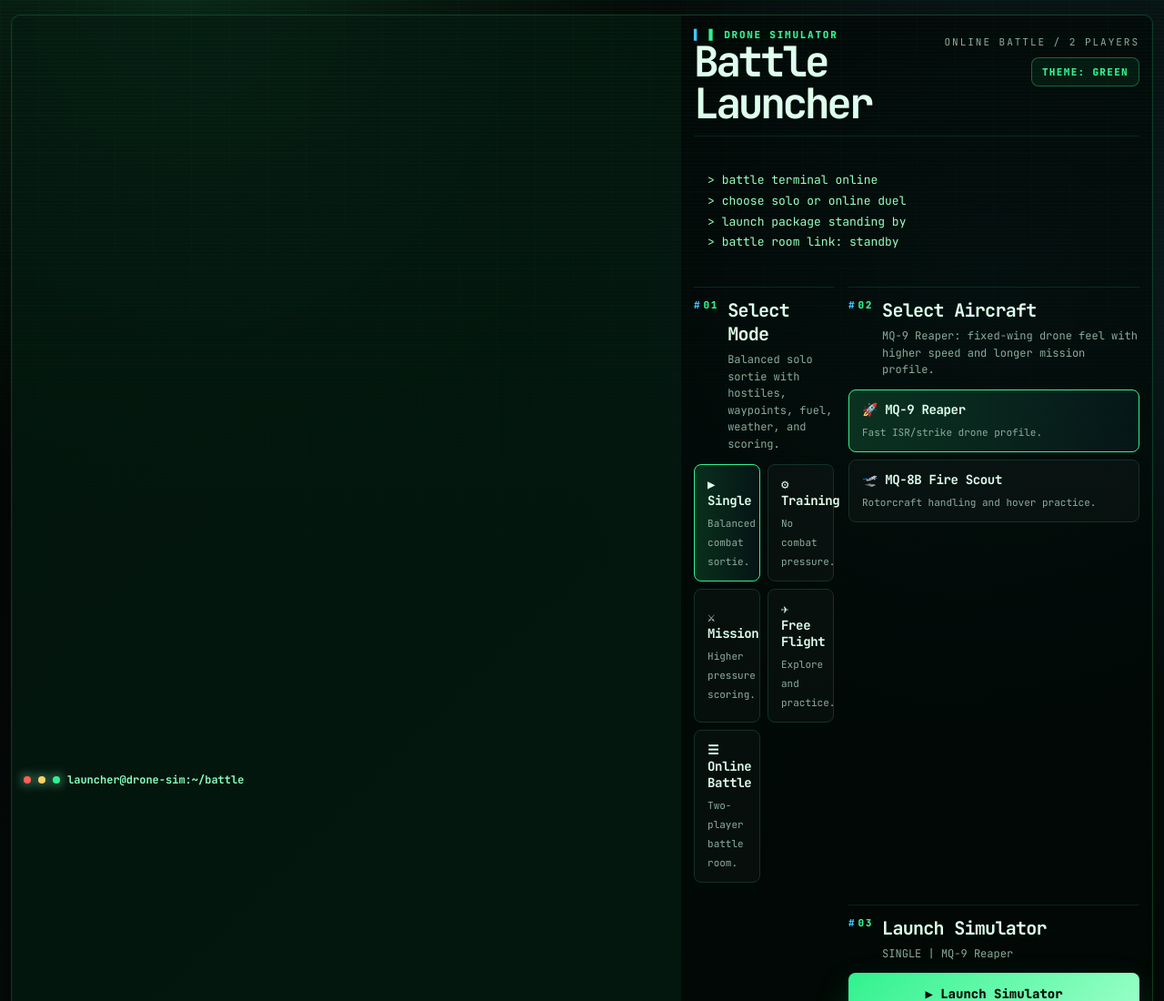
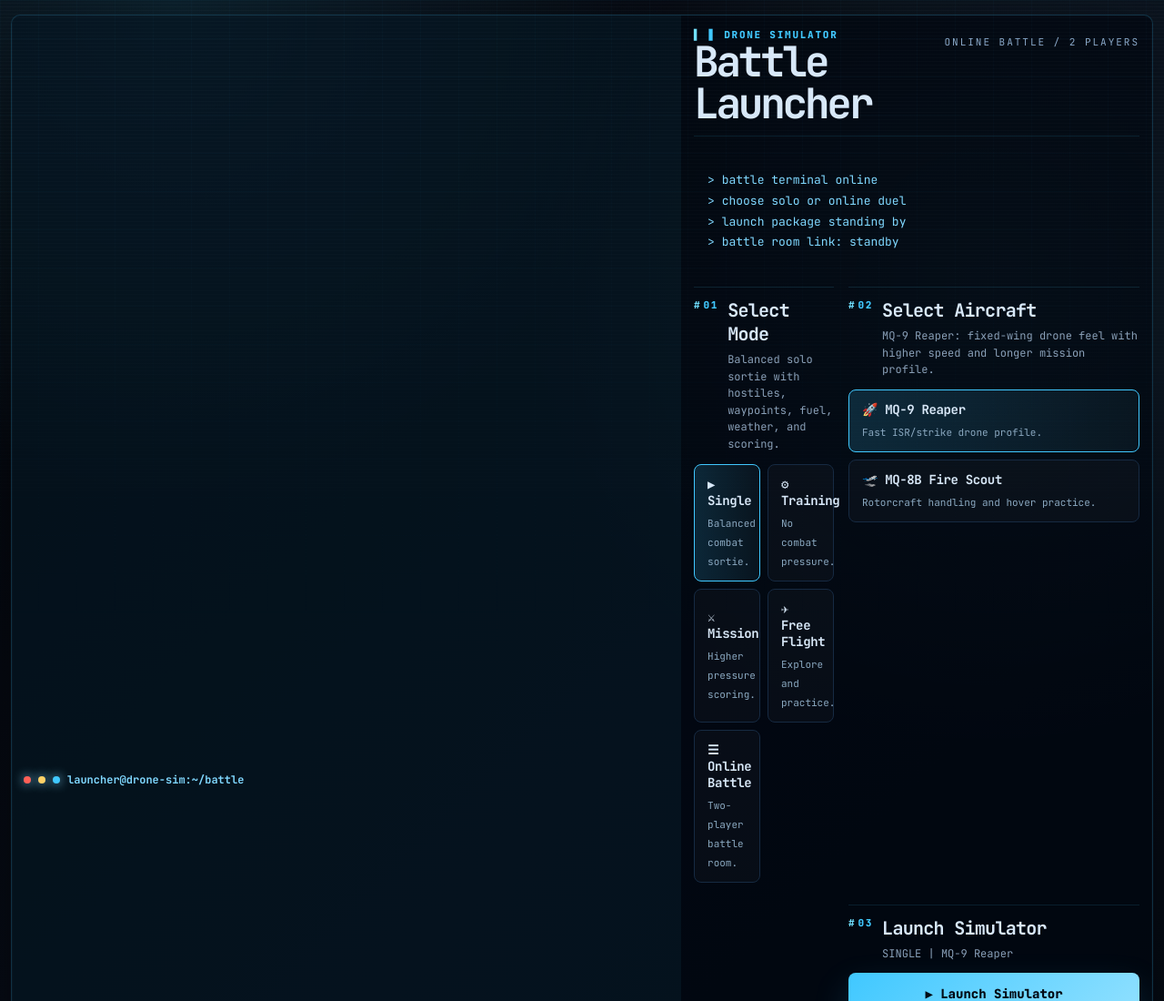
Before and after one commit to 4riful/drone-simulator, a website built with Vite: page index.html in a window 1280 px wide. Shown: the top 1100 px of the page at 91% size. Built offline with nearby package versions, Linux system fonts and the light colour scheme.

Commit message:
Change theme to steel-blue terminal palette

```diff
--- a/index.html
+++ b/index.html
@@ -20,7 +20,6 @@
                     </div>
                     <div class="head-actions">
                         <div class="status-line">Online Battle / 2 Players</div>
-                        <button class="theme-btn" id="btn-theme" type="button" aria-pressed="false">Theme: Green</button>
                     </div>
                 </div>
 
--- a/src/home.css
+++ b/src/home.css
@@ -1,30 +1,17 @@
 :root{
     color-scheme:dark;
-    --bg:#020403;
-    --panel:#06100b;
-    --panel-2:#081711;
-    --line:#143225;
-    --text:#dfffee;
-    --muted:#78a48f;
-    --dim:#4d735f;
-    --accent:#31f28f;
-    --accent-2:#41c7ff;
+    --bg:#04060b;
+    --panel:#080e18;
+    --panel-2:#0a1220;
+    --line:#162a42;
+    --text:#d8e8f8;
+    --muted:#7a9bbf;
+    --dim:#4a6e92;
+    --accent:#40c8ff;
+    --accent-2:#70e0ff;
     --warn:#ffd166;
     --danger:#ff5f56;
     --font:'JetBrains Mono', ui-monospace, SFMono-Regular, Menlo, Monaco, Consolas, monospace;
-}
-:root[data-theme='amber']{
-    --bg:#120b02;
-    --panel:#171006;
-    --panel-2:#1b1208;
-    --line:#4b3715;
-    --text:#fff0db;
-    --muted:#b79568;
-    --dim:#8c6b3d;
-    --accent:#ffb84d;
-    --accent-2:#ffc56a;
-    --warn:#ffe08a;
-    --danger:#ff7a59;
 }
 *{box-sizing:border-box}
 html{min-height:100%;background:var(--bg)}
@@ -34,9 +21,9 @@ body{
     font-family:var(--font);
     color:var(--text);
     background:
-        radial-gradient(circle at 15% 0%, rgba(49,242,143,.16), transparent 34rem),
-        radial-gradient(circle at 85% 18%, rgba(65,199,255,.12), transparent 32rem),
-        linear-gradient(135deg,#020403 0%,#06100c 50%,#020806 100%);
+        radial-gradient(circle at 15% 0%, rgba(64,200,255,.14), transparent 34rem),
+        radial-gradient(circle at 85% 18%, rgba(112,224,255,.10), transparent 32rem),
+        linear-gradient(135deg,#04060b 0%,#080e1a 50%,#040a12 100%);
 }
 body::before{
     content:"";
@@ -44,8 +31,8 @@ body::before{
     inset:0;
     pointer-events:none;
     background:
-        linear-gradient(rgba(49,242,143,.035) 1px, transparent 1px),
-        linear-gradient(90deg, rgba(49,242,143,.025) 1px, transparent 1px),
+        linear-gradient(rgba(64,200,255,.035) 1px, transparent 1px),
+        linear-gradient(90deg, rgba(64,200,255,.025) 1px, transparent 1px),
         repeating-linear-gradient(0deg, rgba(255,255,255,.025) 0 1px, transparent 1px 4px);
     background-size:42px 42px,42px 42px,100% 4px;
     mask-image:linear-gradient(to bottom, rgba(0,0,0,.95), transparent 92%);
@@ -58,8 +45,8 @@ button,input{font:inherit}
     padding:16px 0 24px;
 }
 .terminal-window{
-    border:1px solid rgba(49,242,143,.25);
-    background:linear-gradient(180deg, rgba(5,16,11,.94), rgba(2,8,6,.96));
+    border:1px solid rgba(64,200,255,.25);
+    background:linear-gradient(180deg, rgba(6,12,24,.94), rgba(4,8,16,.96));
     box-shadow:0 28px 90px rgba(0,0,0,.54), inset 0 0 0 1px rgba(255,255,255,.025);
 }
 .terminal-window{
@@ -74,10 +61,10 @@ button,input{font:inherit}
     align-items:flex-start;
     padding-bottom:12px;
     margin-bottom:12px;
-    border-bottom:1px solid rgba(49,242,143,.12);
+    border-bottom:1px solid rgba(64,200,255,.12);
 }
 .head-actions{display:flex;align-items:flex-start;gap:10px;flex-wrap:wrap;justify-content:flex-end}
-.status-line{font-size:11px;color:#8fac9b;text-transform:uppercase;letter-spacing:.18em;padding-top:8px;white-space:nowrap}
+.status-line{font-size:11px;color:#8aa8c8;text-transform:uppercase;letter-spacing:.18em;padding-top:8px;white-space:nowrap}
 .glyph{color:var(--accent);margin-right:8px}
 .eyebrow,.step,.about-list span,.room-panel label{
     color:var(--accent);
@@ -91,11 +78,11 @@ button,input{font:inherit}
 h1,h2,p{margin:0}
 h1{font-size:clamp(28px,4.5vw,46px);line-height:1;letter-spacing:-.07em;margin:0}
 h2{font-size:clamp(15px,2vw,20px);letter-spacing:-.035em}
-.hero-text{max-width:760px;color:#aac6b7;font-size:14px;line-height:1.7;margin-bottom:12px}
+.hero-text{max-width:760px;color:#a8c4e0;font-size:14px;line-height:1.7;margin-bottom:12px}
 .terminal-window{
     margin-top:0;
-    border:1px solid rgba(49,242,143,.22);
-    background:rgba(0,8,5,.72);
+    border:1px solid rgba(64,200,255,.22);
+    background:rgba(0,6,14,.72);
     overflow:hidden;
 }
 .terminal-bar{
@@ -103,20 +90,20 @@ h2{font-size:clamp(15px,2vw,20px);letter-spacing:-.035em}
     align-items:center;
     gap:8px;
     padding:10px 13px;
-    border-bottom:1px solid rgba(49,242,143,.16);
-    color:#8bffc0;
-    background:rgba(49,242,143,.055);
+    border-bottom:1px solid rgba(64,200,255,.16);
+    color:#80d8ff;
+    background:rgba(64,200,255,.055);
     font-size:12px;
 }
 .terminal-bar span{width:8px;height:8px;border-radius:50%;background:var(--danger);box-shadow:0 0 12px currentColor}
 .terminal-bar span:nth-child(2){background:var(--warn)}
 .terminal-bar span:nth-child(3){background:var(--accent)}
-.terminal-feed{min-height:104px;padding:13px 15px;color:#99ffc1;font-size:13px;line-height:1.75}
+.terminal-feed{min-height:104px;padding:13px 15px;color:#80d8ff;font-size:13px;line-height:1.75}
 .terminal-feed p{animation:terminalIn .22s ease both}
 @keyframes terminalIn{from{opacity:0;transform:translateY(3px)}to{opacity:1;transform:none}}
-.terminal-section{padding-top:12px;margin-top:12px;border-top:1px solid rgba(49,242,143,.12)}
+.terminal-section{padding-top:12px;margin-top:12px;border-top:1px solid rgba(64,200,255,.12)}
 .section-head{display:flex;gap:10px;align-items:flex-start;margin-bottom:12px}
-.section-head p{margin-top:6px;color:#89ad9b;line-height:1.55;font-size:12px}
+.section-head p{margin-top:6px;color:#8aa0b8;line-height:1.55;font-size:12px}
 .terminal-window{
     display:grid;
     grid-template-columns:minmax(0,1.35fr) minmax(340px,.95fr);
@@ -142,11 +129,11 @@ h2{font-size:clamp(15px,2vw,20px);letter-spacing:-.035em}
     cursor:pointer;
     transition:border-color .14s ease,background .14s ease;
 }
-.mode-card:hover{border-color:rgba(65,199,255,.5)}
-.mode-card.active{border-color:var(--accent);background:linear-gradient(90deg, rgba(49,242,143,.16), rgba(65,199,255,.05))}
+.mode-card:hover{border-color:rgba(64,200,255,.5)}
+.mode-card.active{border-color:var(--accent);background:linear-gradient(90deg, rgba(64,200,255,.16), rgba(112,224,255,.05))}
 .mode-card b{display:block;font-size:14px;letter-spacing:-.025em;margin-bottom:4px}
-.mode-card span{color:#8cac9d;line-height:1.45;font-size:11px}
-.room-panel{margin-top:12px;border:1px solid rgba(65,199,255,.18);background:rgba(0,8,5,.4);border-radius:8px;padding:12px}
+.mode-card span{color:#8aa8c0;line-height:1.45;font-size:11px}
+.room-panel{margin-top:12px;border:1px solid rgba(64,200,255,.18);background:rgba(0,6,14,.4);border-radius:8px;padding:12px}
 .room-panel label{display:block;color:var(--accent-2);margin-bottom:8px}
 .room-row{display:grid;grid-template-columns:minmax(150px,1fr) auto auto auto;gap:6px}
 .room-row input{
@@ -160,46 +147,33 @@ h2{font-size:clamp(15px,2vw,20px);letter-spacing:-.035em}
     text-transform:uppercase;
 }
 .small-btn{
-    border:1px solid rgba(49,242,143,.34);
+    border:1px solid rgba(64,200,255,.34);
     color:var(--accent);
-    background:rgba(49,242,143,.07);
+    background:rgba(64,200,255,.07);
     border-radius:8px;
     padding:9px 11px;
     font-weight:800;
     cursor:pointer;
     white-space:nowrap;
 }
-.small-btn:hover{border-color:var(--accent);background:rgba(49,242,143,.14)}
-.room-panel p,.launch-note{margin-top:8px;color:#87a894;font-size:11px;line-height:1.55}
+.small-btn:hover{border-color:var(--accent);background:rgba(64,200,255,.14)}
+.room-panel p,.launch-note{margin-top:8px;color:#87a0b8;font-size:11px;line-height:1.55}
 .launch-btn{
     width:100%;
     border:0;
     border-radius:8px;
     padding:14px 16px;
-    color:#021007;
-    background:linear-gradient(135deg,var(--accent),#9affc7);
+    color:#020a14;
+    background:linear-gradient(135deg,var(--accent),#90e0ff);
     font-weight:900;
     font-size:14px;
     cursor:pointer;
-    box-shadow:0 18px 40px rgba(49,242,143,.18);
+    box-shadow:0 18px 40px rgba(64,200,255,.18);
 }
 .launch-btn:hover{filter:brightness(1.06)}
 .about-list{display:grid;gap:8px}
 .about-list div{border:1px solid var(--line);border-radius:8px;padding:10px;background:rgba(255,255,255,.024)}
 .about-list b{display:block;margin-top:5px;font-size:11px;line-height:1.45;word-break:break-word}
-.theme-btn{
-    border:1px solid rgba(49,242,143,.34);
-    color:var(--accent);
-    background:rgba(49,242,143,.06);
-    border-radius:8px;
-    padding:8px 11px;
-    font-size:11px;
-    font-weight:800;
-    cursor:pointer;
-    text-transform:uppercase;
-    letter-spacing:.12em;
-}
-.theme-btn:hover{background:rgba(49,242,143,.13)}
 .about-list span .glyph,
 .mode-card b .glyph,
 .room-panel label .glyph,
--- a/src/home.js
+++ b/src/home.js
@@ -43,13 +43,6 @@ const $roomPanel = document.getElementById('room-panel');
 const $roomCode = document.getElementById('room-code');
 const $roomStatus = document.getElementById('room-status');
 const $terminalFeed = document.getElementById('terminal-feed');
-const $themeBtn = document.getElementById('btn-theme');
-
-const THEMES = [
-  { name: 'Green', key: 'green' },
-  { name: 'Amber', key: 'amber' }
-];
-let themeIndex = 0;
 
 function normalizeRoom(room) {
   return String(room || '').toUpperCase().replace(/[^A-Z0-9-]+/g, '-').replace(/^-+|-+$/g, '').slice(0, 24);
@@ -75,17 +68,6 @@ function updateSummary() {
   $aircraftBrief.textContent = AIRCRAFT[selectedAircraft];
   $launchSummary.textContent = `${selectedMode.replace(/flight$/, ' flight').toUpperCase()} | ${AIRCRAFT_LABELS[selectedAircraft]}`;
   $roomPanel.hidden = selectedMode !== 'multiplayer';
-}
-
-function applyTheme(index) {
-  themeIndex = index % THEMES.length;
-  const theme = THEMES[themeIndex];
-  document.documentElement.dataset.theme = theme.key;
-  if ($themeBtn) {
-    $themeBtn.textContent = `Theme: ${theme.name}`;
-    $themeBtn.setAttribute('aria-pressed', theme.key === 'amber' ? 'true' : 'false');
-  }
-  localStorage.setItem('drone.homeTheme', theme.key);
 }
 
 function pushTerminal(line) {
@@ -198,11 +180,6 @@ document.getElementById('btn-launch').addEventListener('click', () => {
   location.href = gameUrl().toString();
 });
 
-$themeBtn.addEventListener('click', () => {
-  applyTheme(themeIndex + 1);
-  pushTerminal(`> theme set to ${THEMES[themeIndex].name.toLowerCase()}`);
-});
-
 let terminalIdx = 0;
 setInterval(() => {
   pushTerminal(TERMINAL_LINES[terminalIdx % TERMINAL_LINES.length]);
@@ -220,6 +197,4 @@ if (bootParams.get('aircraft') && AIRCRAFT[bootParams.get('aircraft')]) {
 }
 if (bootParams.get('room')) $roomCode.value = normalizeRoom(bootParams.get('room'));
 
-applyTheme(['green', 'amber'].indexOf(localStorage.getItem('drone.homeTheme')) >= 0 ? ['green', 'amber'].indexOf(localStorage.getItem('drone.homeTheme')) : 0);
-
 updateSummary();
```
